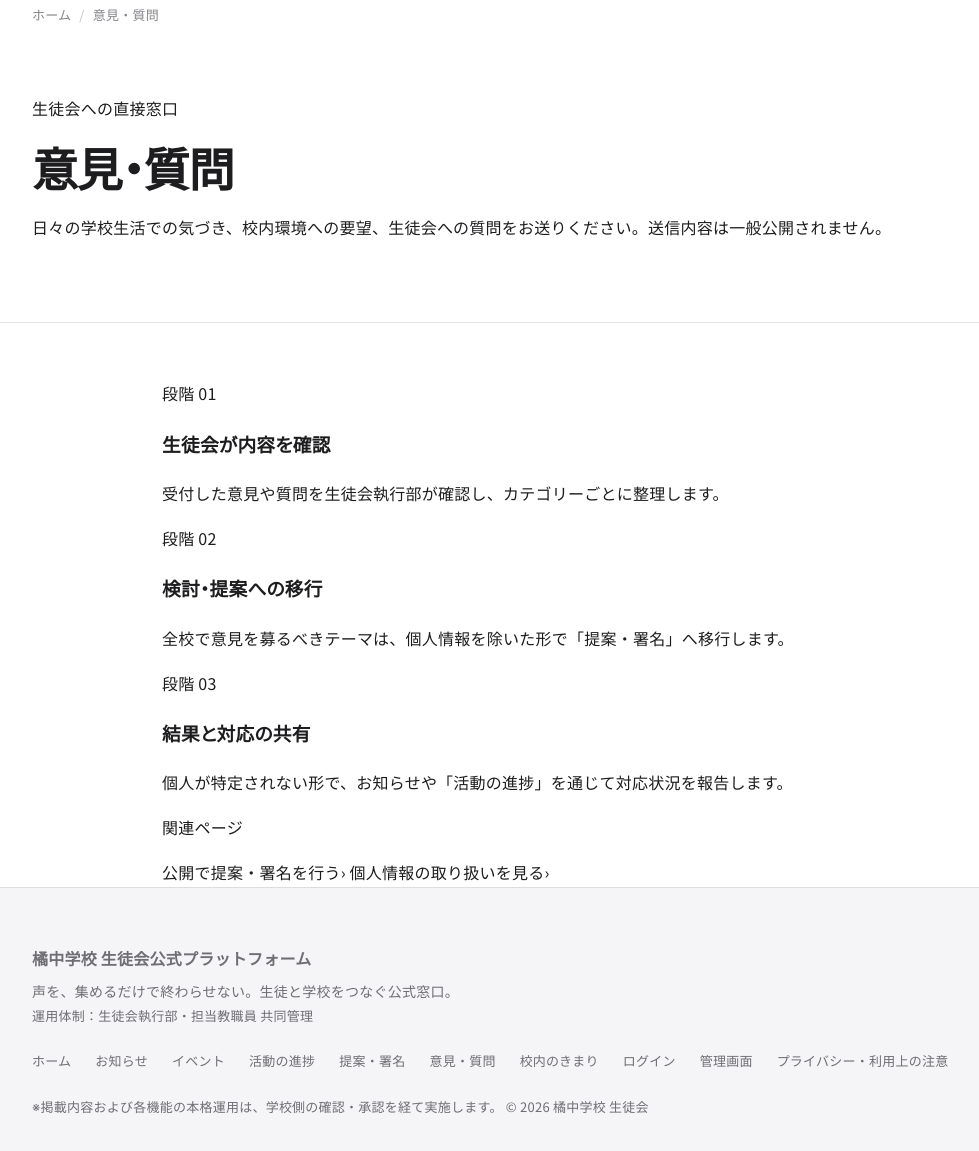
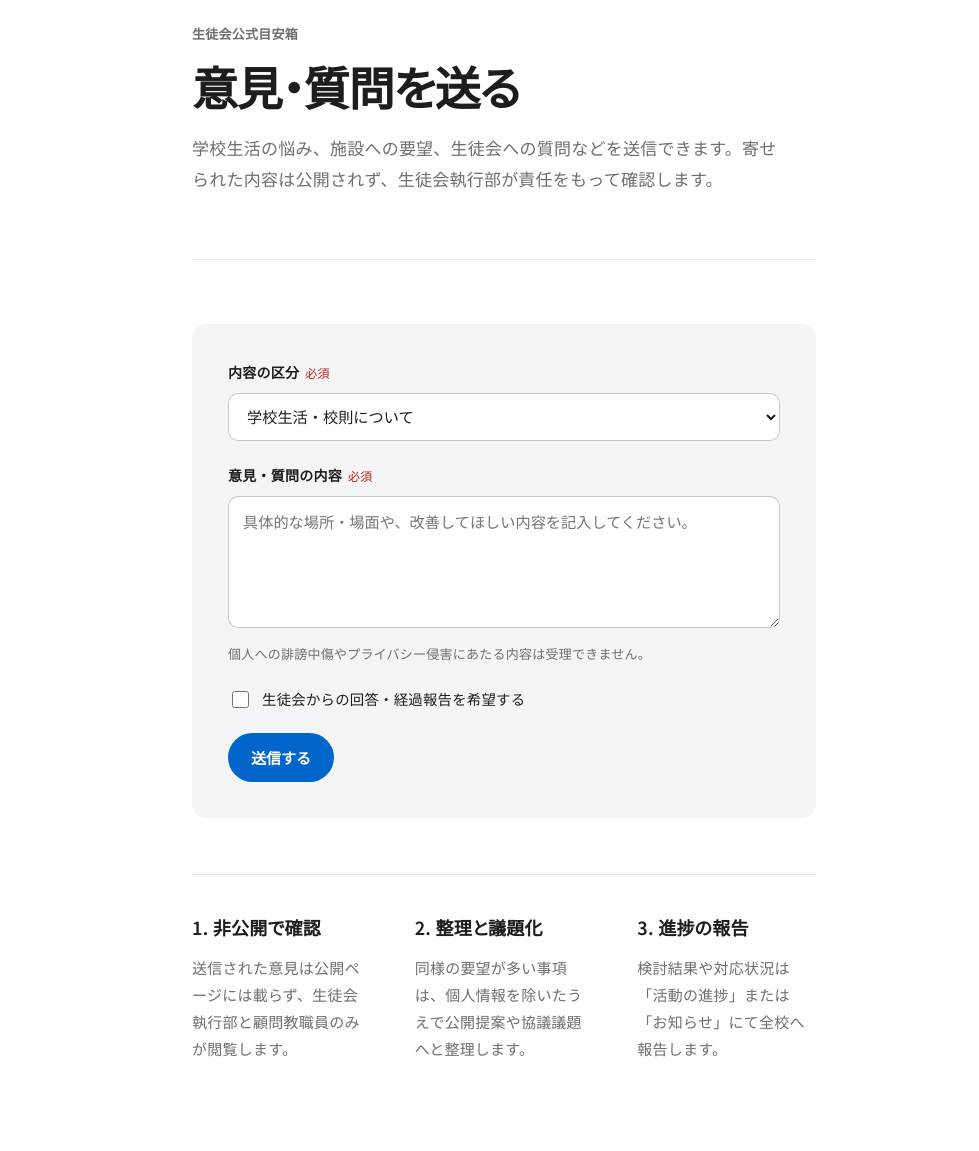
Before and after one commit to mir-boy-120508/council, a plain HTML site: page feedback.html in a window 1280 px wide. Shown: the part 77-1228 px from the top of the page, without its empty margins (136-1115 px from the left). Drawn offline with Linux system fonts and the light colour scheme.

Commit message:
Update feedback.html

```diff
--- a/feedback.html
+++ b/feedback.html
@@ -1,62 +1,70 @@
-<!doctype html>
+<!DOCTYPE html>
 <html lang="ja">
 <head>
-  <meta charset="utf-8">
-  <meta name="viewport" content="width=device-width, initial-scale=1">
-  <meta name="theme-color" content="#fbfbfd">
-  <meta name="description" content="生徒から生徒会へ意見・質問・要望を送信する非公開窓口。">
-  <title>意見・質問 — 橘中学校 生徒会公式プラットフォーム</title>
+  <meta charset="UTF-8">
+  <meta name="viewport" content="width=device-width, initial-scale=1.0">
+  <title>意見・質問 | 橘中学校 生徒会公式プラットフォーム</title>
   <link rel="stylesheet" href="css/site.css">
 </head>
-<body data-page="feedback">
+<body>
   <header id="site-header"></header>
 
   <main>
-    <div class="container">
-      <nav class="breadcrumb" aria-label="現在位置">
-        <ol>
-          <li><a href="index.html">ホーム</a></li>
-          <li aria-current="page">意見・質問</li>
-        </ol>
+    <div class="container-narrow">
+      <nav class="breadcrumb" aria-label="パンくずリスト">
+        <ol><li><a href="index.html">ホーム</a></li><li>意見・質問</li></ol>
       </nav>
+      <div class="page-header">
+        <span class="eyebrow">生徒会公式目安箱</span>
+        <h1>意見・質問を送る</h1>
+        <p class="page-lead">学校生活の悩み、施設への要望、生徒会への質問などを送信できます。寄せられた内容は公開されず、生徒会執行部が責任をもって確認します。</p>
+      </div>
     </div>
 
-    <section class="page-header">
-      <div class="container">
-        <p class="page-header-eyebrow">生徒会への直接窓口</p>
-        <h1>意見・質問</h1>
-        <p class="page-header-lead">日々の学校生活での気づき、校内環境への要望、生徒会への質問をお送りください。送信内容は一般公開されません。</p>
-      </div>
-    </section>
+    <section class="band-tight">
+      <div class="container-narrow">
+        <div id="feedback-gate-notice"></div>
 
-    <section class="section">
-      <div class="container" style="max-width:780px;">
-        <div id="feedback-schedule-banner"></div>
-        <div id="feedback-form-area"></div>
-
-        <div class="editorial-grid-3" style="margin-top:56px;">
-          <div class="editorial-item">
-            <span class="editorial-item-num">段階 01</span>
-            <h3>生徒会が内容を確認</h3>
-            <p>受付した意見や質問を生徒会執行部が確認し、カテゴリーごとに整理します。</p>
-          </div>
-          <div class="editorial-item">
-            <span class="editorial-item-num">段階 02</span>
-            <h3>検討・提案への移行</h3>
-            <p>全校で意見を募るべきテーマは、個人情報を除いた形で「提案・署名」へ移行します。</p>
-          </div>
-          <div class="editorial-item">
-            <span class="editorial-item-num">段階 03</span>
-            <h3>結果と対応の共有</h3>
-            <p>個人が特定されない形で、お知らせや「活動の進捗」を通じて対応状況を報告します。</p>
-          </div>
+        <div class="form-section">
+          <form id="form-feedback">
+            <div class="field">
+              <label class="field-label" for="fb-category">内容の区分<span class="field-req">必須</span></label>
+              <select id="fb-category" name="category" class="field-control" required>
+                <option value="学校生活・校則">学校生活・校則について</option>
+                <option value="施設・環境">施設・安全・環境について</option>
+                <option value="行事・委員会">行事・委員会活動について</option>
+                <option value="生徒会への質問">生徒会への質問・相談</option>
+              </select>
+            </div>
+            <div class="field">
+              <label class="field-label" for="fb-message">意見・質問の内容<span class="field-req">必須</span></label>
+              <textarea id="fb-message" name="message" class="field-control" required maxlength="1000" placeholder="具体的な場所・場面や、改善してほしい内容を記入してください。"></textarea>
+              <p class="field-help">個人への誹謗中傷やプライバシー侵害にあたる内容は受理できません。</p>
+            </div>
+            <div class="field">
+              <label class="check-label">
+                <input type="checkbox" name="wantsReply">
+                <span>生徒会からの回答・経過報告を希望する</span>
+              </label>
+            </div>
+            <button type="submit" class="btn btn-primary" id="fb-submit-btn">送信する</button>
+          </form>
         </div>
 
-        <div class="related-links">
-          <p class="related-links-title">関連ページ</p>
-          <div class="related-links-grid">
-            <a class="related-link-item" href="petitions.html"><span>公開で提案・署名を行う</span><span>›</span></a>
-            <a class="related-link-item" href="privacy.html"><span>個人情報の取り扱いを見る</span><span>›</span></a>
+        <div id="fb-complete-msg" style="margin-top:24px;"></div>
+
+        <div class="split-3" style="margin-top:56px;">
+          <div class="split-col">
+            <h3>1. 非公開で確認</h3>
+            <p>送信された意見は公開ページには載らず、生徒会執行部と顧問教職員のみが閲覧します。</p>
+          </div>
+          <div class="split-col">
+            <h3>2. 整理と議題化</h3>
+            <p>同様の要望が多い事項は、個人情報を除いたうえで公開提案や協議議題へと整理します。</p>
+          </div>
+          <div class="split-col">
+            <h3>3. 進捗の報告</h3>
+            <p>検討結果や対応状況は「活動の進捗」または「お知らせ」にて全校へ報告します。</p>
           </div>
         </div>
       </div>
@@ -64,9 +72,46 @@
   </main>
 
   <footer id="site-footer"></footer>
-  <script src="js/firebase-config.js"></script>
-  <script src="js/store.js"></script>
-  <script src="js/site.js"></script>
-  <script src="js/pages.js"></script>
+
+  <script type="module">
+    import { initCommonLayout, escapeHtml, showToast } from './js/common.js';
+    import { store } from './js/store.js';
+    import { getCurrentUser } from './js/auth.js';
+    import { evaluateAccessPolicy } from './js/access-control.js';
+
+    initCommonLayout('feedback.html');
+
+    const user = getCurrentUser();
+    const policy = evaluateAccessPolicy(store.getState().accessSchedule, user?.role || 'guest');
+    const gateEl = document.getElementById('feedback-gate-notice');
+    const submitBtn = document.getElementById('fb-submit-btn');
+
+    if (!user) {
+      gateEl.innerHTML = `<div class="inline-notice is-accent">なりすまし防止のため、送信には<a href="login.html" style="color:var(--accent);font-weight:600;text-decoration:underline;">ログイン</a>が必要です。</div>`;
+      submitBtn.disabled = true;
+    } else if (policy.restricted) {
+      gateEl.innerHTML = `<div class="inline-notice is-warning">${escapeHtml(policy.reason)}</div>`;
+      submitBtn.disabled = true;
+    }
+
+    document.getElementById('form-feedback').addEventListener('submit', (e) => {
+      e.preventDefault();
+      if (!user || policy.restricted) return;
+      const fd = new FormData(e.target);
+      store.submitFeedback({
+        category: fd.get('category'),
+        message: fd.get('message'),
+        wantsReply: fd.get('wantsReply') === 'on'
+      }, user);
+      e.target.reset();
+      showToast('意見・質問を送信しました。');
+      document.getElementById('fb-complete-msg').innerHTML = `
+        <div class="inline-notice is-success">
+          <strong>送信を受け付けました。</strong><br>
+          生徒会執行部にて内容を確認のうえ、今後の定例会議で検討いたします。
+        </div>
+      `;
+    });
+  </script>
 </body>
 </html>
```
